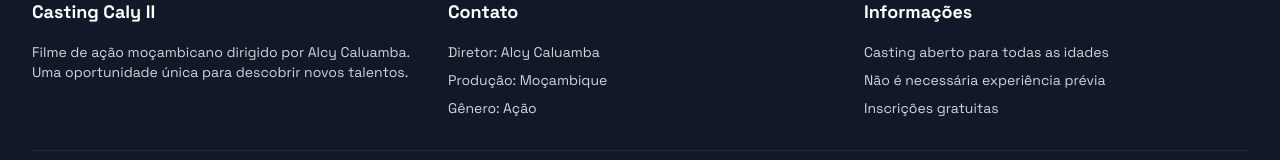
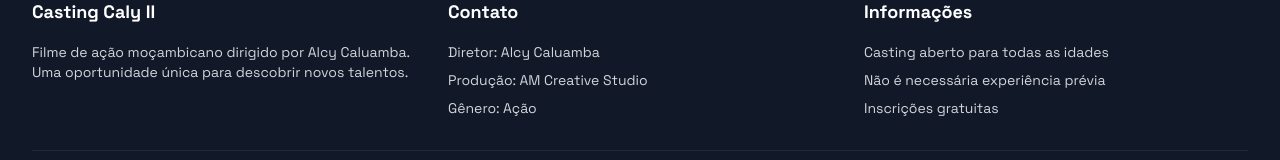
Before and after one commit to amcreativestudio/casting-caly-2, a React (Vite) app: page / in a window 1280 px wide. Shown: the part 2678-2838 px from the top of the page. Built offline with nearby package versions, Linux system fonts and the light colour scheme; a web font is replaced by a local one.

Commit message:
Fix text on production
Update text from "Produção: Moçambique" to "Produção: AM Creative Studio".

```diff
--- a/src/components/Footer.tsx
+++ b/src/components/Footer.tsx
@@ -23,7 +23,7 @@ const Footer = () => {
             <h3 className="text-lg font-bold mb-4">Contato</h3>
             <div className="text-gray-300 text-sm space-y-2">
               <p>Diretor: Alcy Caluamba</p>
-              <p>Produção: Moçambique</p>
+              <p>Produção: AM Creative Studio</p>
               <p>Gênero: Ação</p>
             </div>
           </div>
```
